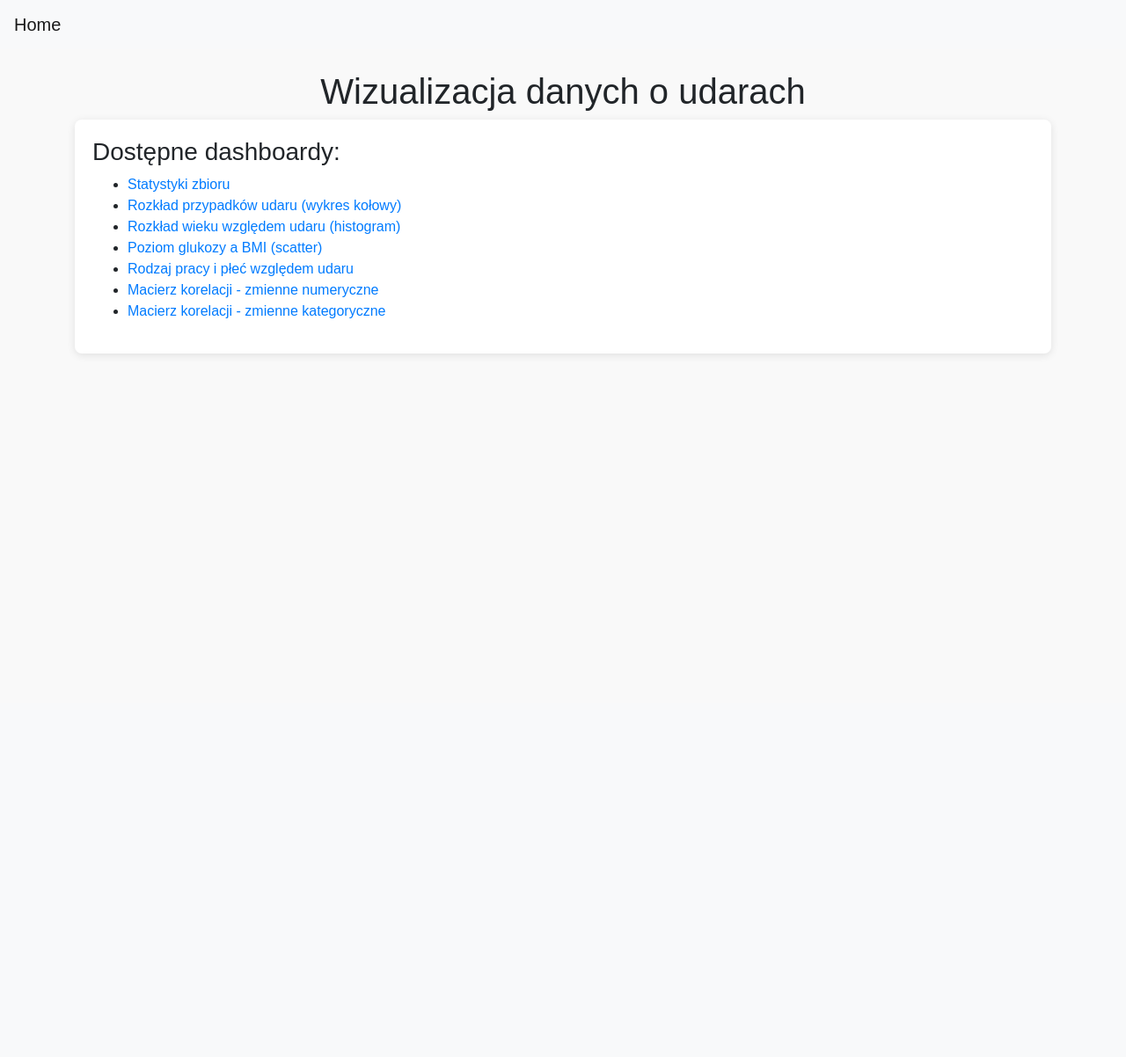
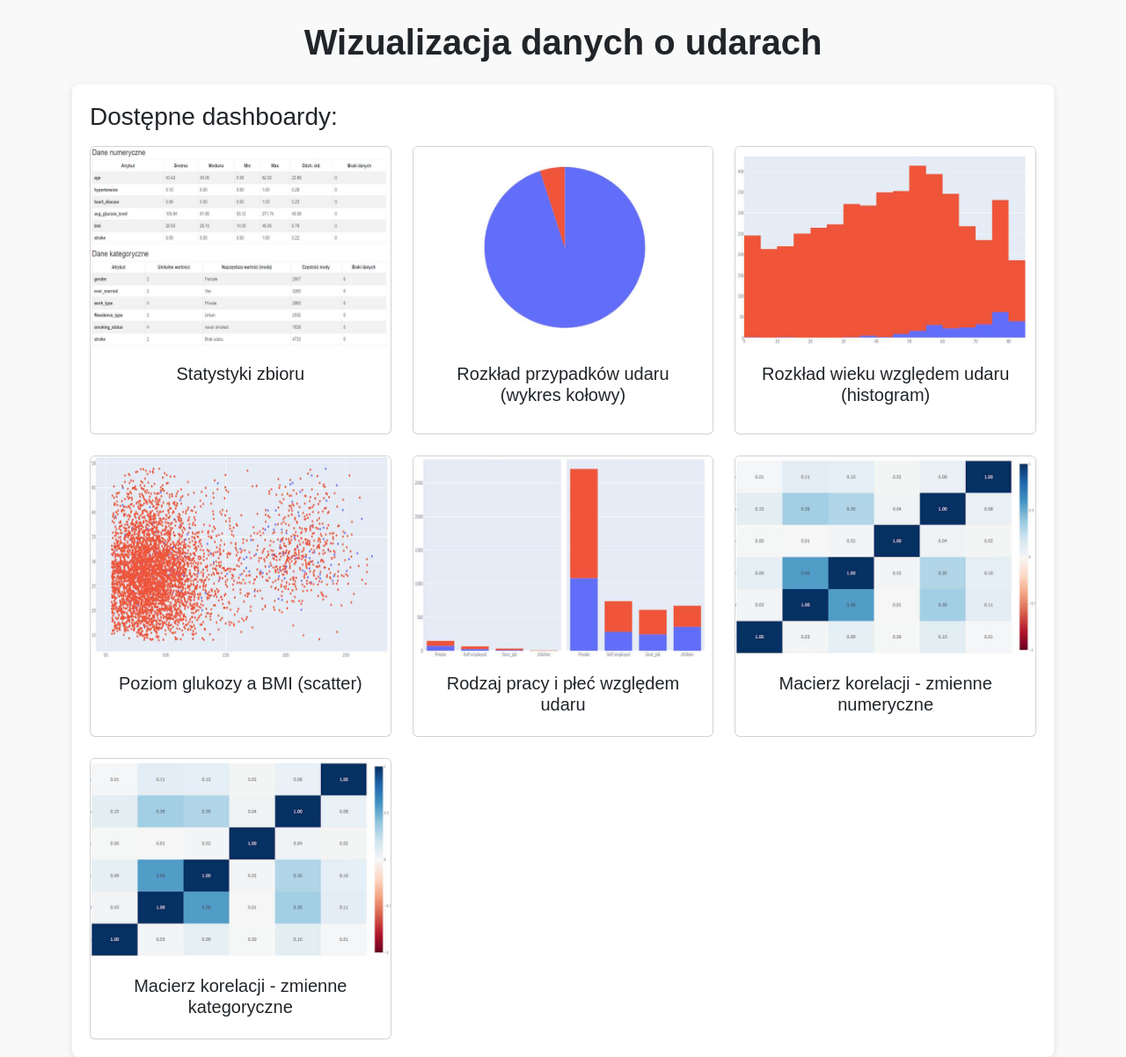
Before and after one commit to whatepa/wd-projekt, a Flask app: page / in a window 1280 px wide. Shown: the whole page at 88% size. Before the commit the page ends 404 px from the top, so only its background shows below. Run offline with Flask 3, Linux system fonts and the light colour scheme; some libraries are stand-ins or nearby versions.

Commit message:
templates changes

```diff
--- /dev/null
+++ b/requirements.txt
@@ -0,0 +1,5 @@
+Flask>=3.0.3
+pandas>=2.2.3
+plotly>=5.22.0
+numpy>=1.26.4
+scipy>=1.13.1
--- a/templates/index.html
+++ b/templates/index.html
@@ -1,33 +1,93 @@
 <!DOCTYPE html>
 <html lang="pl">
+
 <head>
   <meta charset="UTF-8" />
   <meta name="viewport" content="width=device-width, initial-scale=1" />
-    <link
-      href="https://stackpath.bootstrapcdn.com/bootstrap/4.5.2/css/bootstrap.min.css"
-      rel="stylesheet"
-    />
+  <link href="https://cdn.jsdelivr.net/npm/bootstrap@5.3.0/dist/css/bootstrap.min.css" rel="stylesheet">
   <link rel="stylesheet" href="{{ url_for('static', filename='style.css') }}" />
   <title>Wizualizacja Danych</title>
 </head>
+
 <body>
-    <nav class="navbar navbar-expand-lg navbar-light bg-light">
-      <a class="navbar-brand" href="/">Home</a>
-    </nav>
   <div class="container mt-4">
-      <h1 class="text-center">Wizualizacja danych o udarach</h1>
+    <h1 class="text-center mb-4 fw-bold">Wizualizacja danych o udarach</h1>
     <div class="graph-container">
-        <h3>Dostępne dashboardy:</h3>
-        <ul>
-          <li><a href="/dashboard_stats">Statystyki zbioru</a></li>
-          <li><a href="/dashboard_pie">Rozkład przypadków udaru (wykres kołowy)</a></li>
-          <li><a href="/dashboard_age">Rozkład wieku względem udaru (histogram)</a></li>
-          <li><a href="/dashboard_scatter">Poziom glukozy a BMI (scatter)</a></li>
-          <li><a href="/dashboard_work">Rodzaj pracy i płeć względem udaru</a></li>
-          <li><a href="/dashboard_cm">Macierz korelacji - zmienne numeryczne</a></li>
-          <li><a href="/dashboard_categorical">Macierz korelacji - zmienne kategoryczne</a></li>
-        </ul>
+      <h3 class="mb-3 ">Dostępne dashboardy:</h3>
+      <div class="row row-cols-1 row-cols-md-3 g-4">
+        <div class="col">
+          <div class="card h-100">
+            <a href="/dashboard_stats" class="text-decoration-none text-dark">
+              <img src="{{ url_for('static', filename='images/1.jpg') }}" class="card-img-top" alt="Obrazek przedstawiający statystyki zbioru danych">
+              <div class="card-body">
+                <h5 class="card-title text-center">Statystyki zbioru</h5>
+              </div>
+            </a>
+          </div>
+        </div>
+        <div class="col">
+          <div class="card h-100">
+            <a href="/dashboard_pie" class="text-decoration-none text-dark">
+              <img src="{{ url_for('static', filename='images/2.jpg') }}" class="card-img-top" alt="Wykres kołowy przedstawiający rozkład przypadków udaru">
+              <div class="card-body">
+                <h5 class="card-title text-center">Rozkład przypadków udaru <p>(wykres kołowy)</p></h5>
+              </div>
+            </a>
+          </div>
+        </div>
+        <div class="col">
+          <div class="card h-100">
+            <a href="/dashboard_age" class="text-decoration-none text-dark">
+              <img src="{{ url_for('static', filename='images/3.jpg') }}" class="card-img-top" alt="Histogram przedstawiający rozkład wieku względem udaru">
+              <div class="card-body">
+                <h5 class="card-title text-center ">Rozkład wieku względem udaru (histogram)</h5>
+              </div>
+            </a>
+          </div>
+        </div>
+        <div class="col">
+          <div class="card h-100">
+            <a href="/dashboard_scatter" class="text-decoration-none text-dark">
+              <img src="{{ url_for('static', filename='images/4.jpg') }}" class="card-img-top" alt="Wykres punktowy poziomu glukozy a BMI">
+              <div class="card-body">
+                <h5 class="card-title text-center ">Poziom glukozy a BMI (scatter)</h5>
+              </div>
+            </a>
+          </div>
+        </div>
+        <div class="col">
+          <div class="card h-100">
+            <a href="/dashboard_work" class="text-decoration-none text-dark">
+              <img src="{{ url_for('static', filename='images/5.jpg') }}" class="card-img-top" alt="Wykres zależności rodzaju pracy i płci względem udaru">
+              <div class="card-body">
+                <h5 class="card-title text-center ">Rodzaj pracy i płeć względem udaru</h5>
+              </div>
+            </a>
+          </div>
+        </div>
+        <div class="col">
+          <div class="card h-100">
+            <a href="/dashboard_cm" class="text-decoration-none text-dark">
+              <img src="{{ url_for('static', filename='images/6.jpg') }}" class="card-img-top" alt="Macierz korelacji dla zmiennych numerycznych">
+              <div class="card-body">
+                <h5 class="card-title text-center ">Macierz korelacji - zmienne numeryczne</h5>
+              </div>
+            </a>
+          </div>
+        </div>
+        <div class="col">
+          <div class="card h-100">
+            <a href="/dashboard_categorical" class="text-decoration-none text-dark">
+              <img src="{{ url_for('static', filename='images/6.jpg') }}" class="card-img-top" alt="Macierz korelacji dla zmiennych kategorycznych">
+              <div class="card-body">
+                <h5 class="card-title text-center ">Macierz korelacji - zmienne kategoryczne</h5>
+              </div>
+            </a>
+          </div>
+        </div>
+      </div>
     </div>
   </div>
 </body>
+
 </html>
```
Also changed, not shown: templates/dashboard_age.html (+5 -8 lines), templates/dashboard_categorical.html (+5 -8 lines), templates/dashboard_cm.html (+3 -8 lines), templates/dashboard_pie.html (+18 -33 lines), templates/dashboard_scatter.html (+5 -8 lines), templates/dashboard_stats.html (+6 -12 lines), templates/dashboard_work.html (+5 -8 lines), static/images/1.jpg (added), static/images/2.jpg (added), static/images/3.jpg (added), static/images/4.jpg (added), static/images/5.jpg (added), static/images/6.jpg (added), 1 other file. Lines whose indentation alone changed are shown as unchanged.
